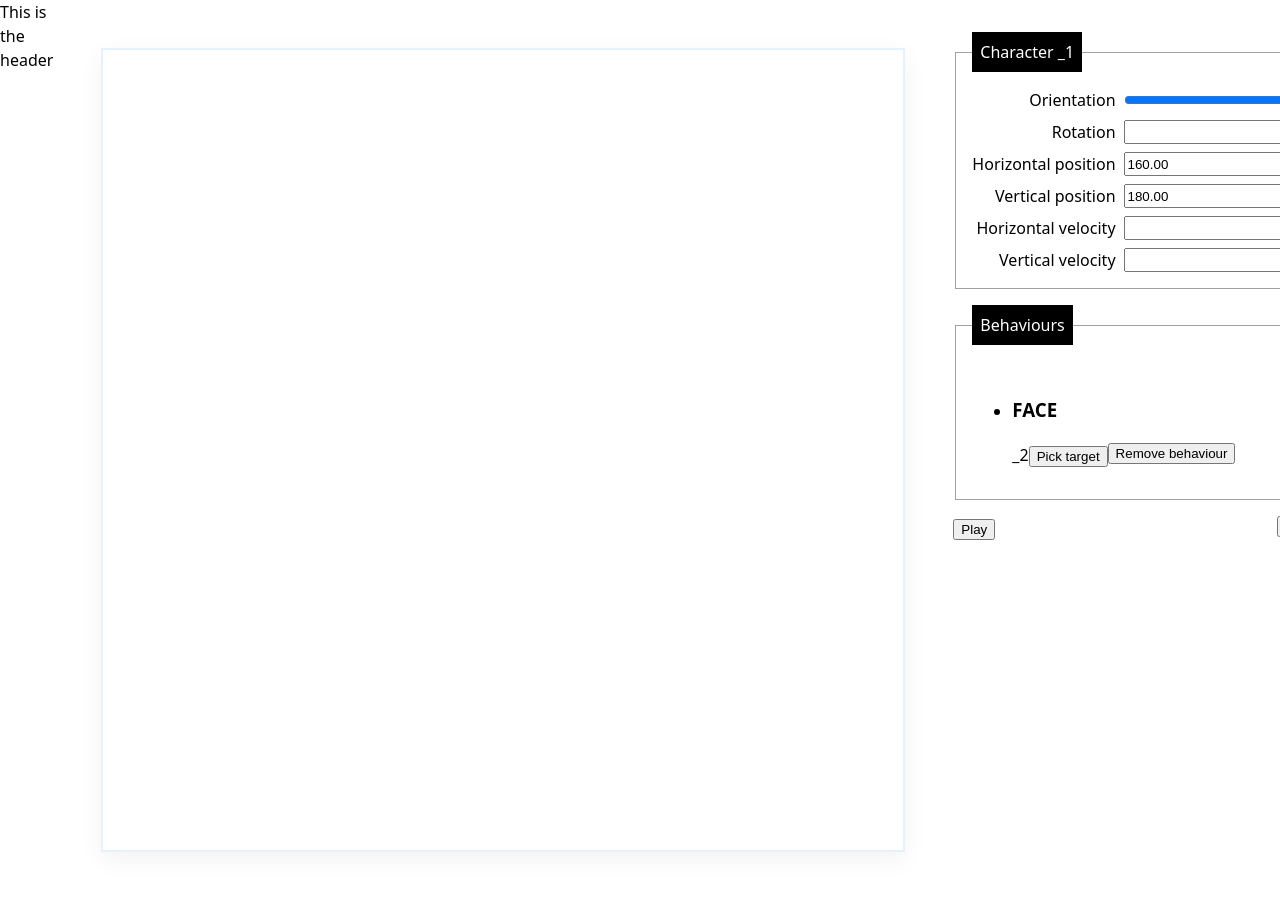
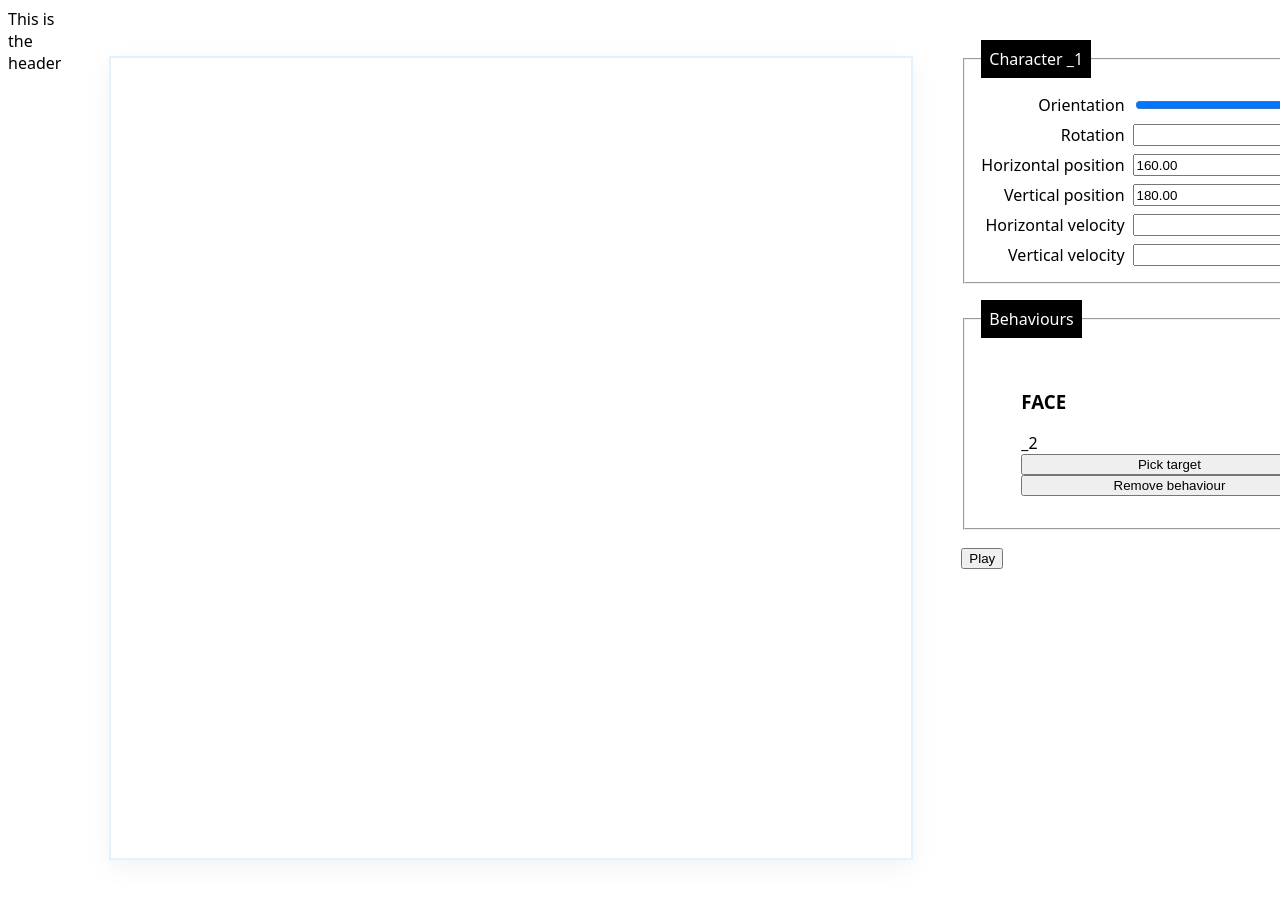
Before and after one commit to craigdallimore/steering-behaviour, a React app: page / in a window 1280 px wide. Shown: the top 898 px of the page. Built offline with nearby package versions, Linux system fonts and the light colour scheme; the HTML template or start-up script is replaced by a standard one.

Commit message:
More fiddling with CSS build

```diff
--- a/package.json
+++ b/package.json
@@ -13,7 +13,7 @@
     "eslint-config-prettier": "^8.3.0",
     "immer": "^9.0.12",
     "postcss": "^8.4.5",
-    "postcss-modules": "^4.3.0",
+    "postcss-import": "^14.0.2",
     "postcss-normalize": "^10.0.1",
     "prettier": "^2.5.1",
     "react": "^17.0.2",
--- a/rollup.config.js
+++ b/rollup.config.js
@@ -2,9 +2,9 @@ import typescript from "@rollup/plugin-typescript";
 import serve from "rollup-plugin-serve";
 import sourcemaps from "rollup-plugin-sourcemaps";
 import postcss from "rollup-plugin-postcss";
-import postcssModules from "postcss-modules";
 import autoprefixer from "autoprefixer";
 import postcssNormalize from "postcss-normalize";
+import postcssImport from "postcss-import";
 import resolve from "@rollup/plugin-node-resolve";
 import commonjs from "@rollup/plugin-commonjs";
 import external from "rollup-plugin-peer-deps-external";
@@ -28,8 +28,7 @@ export default {
     postcss({
       inject: false, // don't inject JavaScript
       extract: true, // write a CSS file
-      modules: true, // enable CSS modules
-      plugins: [postcssNormalize(), postcssModules(), autoprefixer()],
+      plugins: [postcssNormalize(), postcssImport(), autoprefixer()],
       // minimize: true,
       writeDefinitions: false, // true -> generate .css.d.ts files
     }),
--- /dev/null
+++ b/src/css/behaviours.css
@@ -0,0 +1,11 @@
+.behaviours {
+  display: flex;
+  flex-direction: column;
+}
+.behaviours ul {
+  list-style: none;
+}
+.behaviours li {
+  display: flex;
+  flex-direction: column;
+}
--- a/src/css/main.css
+++ b/src/css/main.css
@@ -1,5 +1,4 @@
-@import "sanitize.css";
-
+@import "./behaviours.css";
 * {
   box-sizing: border-box;
 }
@@ -37,14 +36,3 @@ fieldset {
 button + button {
   float: right;
 }
-.behaviours {
-  display: flex;
-  flex-direction: column;
-}
-.behaviours ul {
-  list-style: none;
-}
-.behaviours li {
-  display: flex;
-  flex-direction: column;
-}
--- a/src/css/main.css.d.ts
+++ /dev/null
@@ -1,6 +0,0 @@
-export const behaviours: string
-interface Namespace {
-	"behaviours": string,
-}
-declare const main: Namespace
-export default main
--- a/src/css/main.css.json
+++ /dev/null
@@ -1 +0,0 @@
-{"main_behaviours__CbYdR":"_main_behaviours__CbYdR_11tzi_1"}
```
Also changed, not shown: 1 other file (tests, documents, lock files or other folders).
